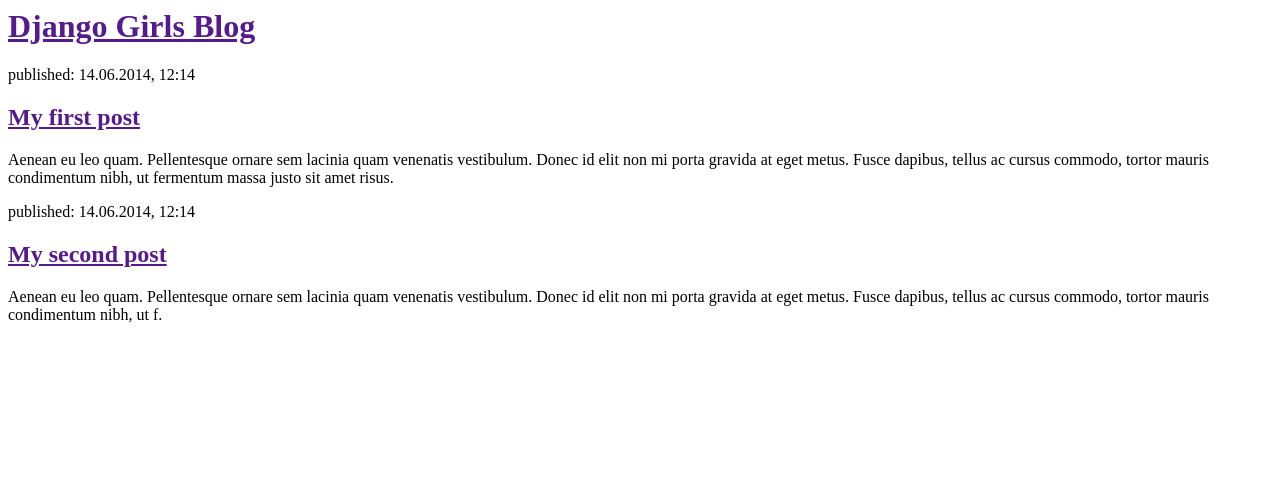
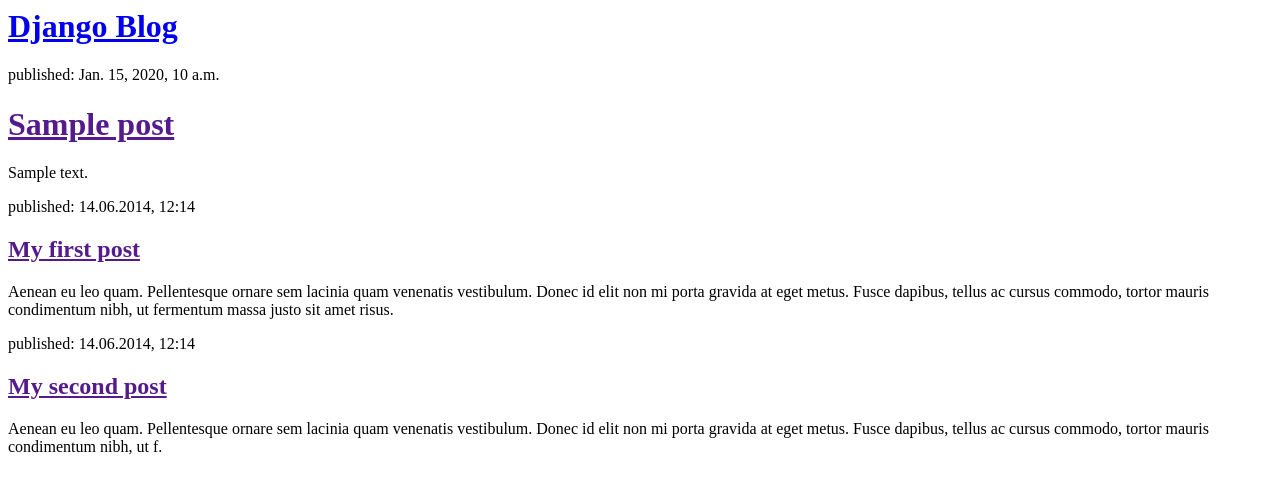
Before and after one commit to edixred/Django, a Django app: page / in a window 1280 px wide. Shown: the top 494 px of the page. Run offline with Django 3.2, Linux system fonts and the light colour scheme; tables that the repository leaves empty hold one stand-in row (values such as "Sample post").

Commit message:
Modified templates to display posts from database.

```diff
--- a/myblog/blog/models.py
+++ b/myblog/blog/models.py
@@ -12,5 +12,5 @@
         self.published_date = timezone.now()
         self.save()
 
-    def __str__(self):
+    def __unicode__(self):
         return self.title
--- a/myblog/templates/blog/post_list.html
+++ b/myblog/blog/templates/blog/post_list.html
@@ -1,12 +1,18 @@
 <html>
 <head>
-    <title>Django Girls blog</title>
+    <title>Django blog</title>
 </head>
 <body>
 <div>
-    <h1><a href="">Django Girls Blog</a></h1>
+    <h1><a href="/">Django Blog</a></h1>
 </div>
-
+{% for post in posts %}
+<div>
+    <p>published: {{ post.published_date }}</p>
+    <h1><a href="">{{ post.title }}</a></h1>
+    <p>{{ post.text|linebreaksbr }}</p>
+</div>
+{% endfor %}
 <div>
     <p>published: 14.06.2014, 12:14</p>
     <h2><a href="">My first post</a></h2>
--- a/myblog/blog/views.py
+++ b/myblog/blog/views.py
@@ -1,8 +1,8 @@
-# -*- coding: utf-8 -*-
-from __future__ import unicode_literals
+from django.shortcuts import render
+from django.utils import timezone
+from .models import Post
 
-from django.shortcuts import render
-
-# Create your views here.
 def post_list(request):
-    return render(request, 'blog/post_list.html', {})
+    #posts = Post.objects.filter(published_date__lte=timezone.now()).order_by('published_date')
+    posts = Post.objects.order_by('created_date')
+    return render(request, 'blog/post_list.html', {'posts': posts})
```
